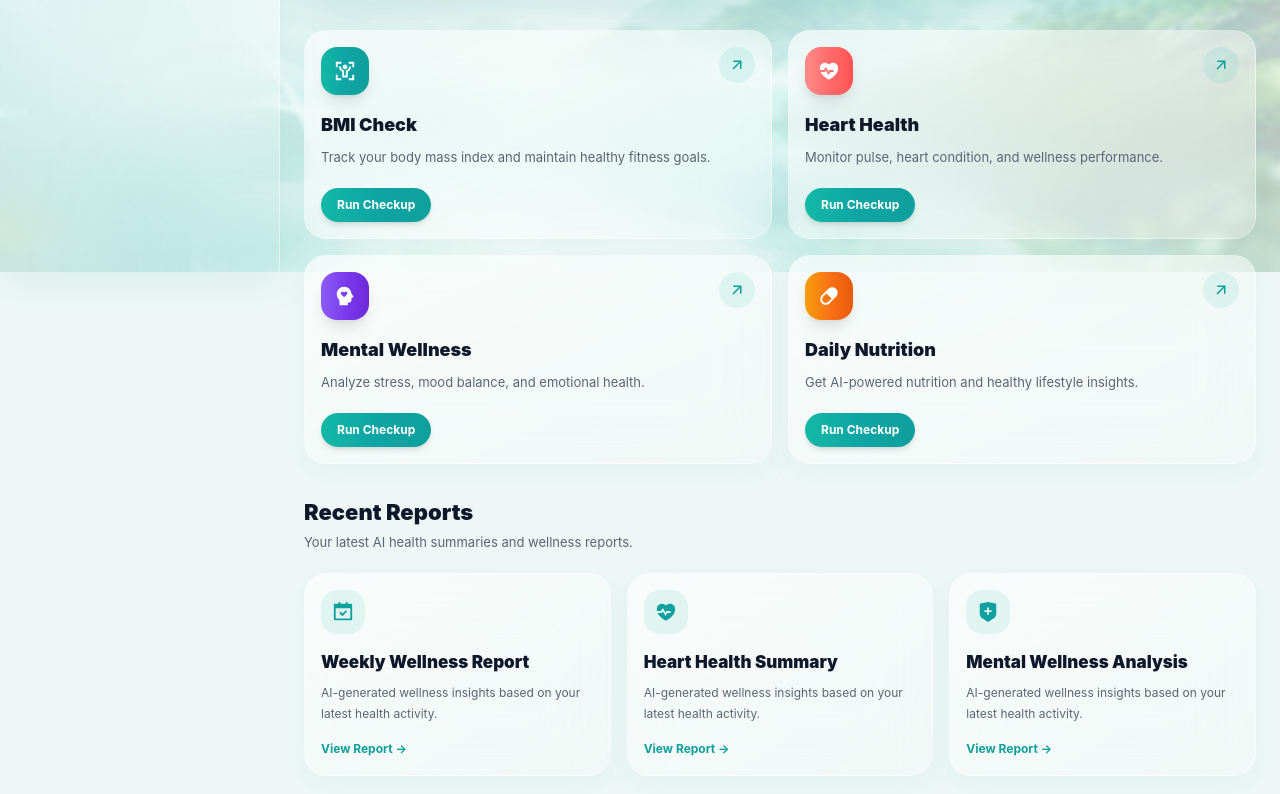
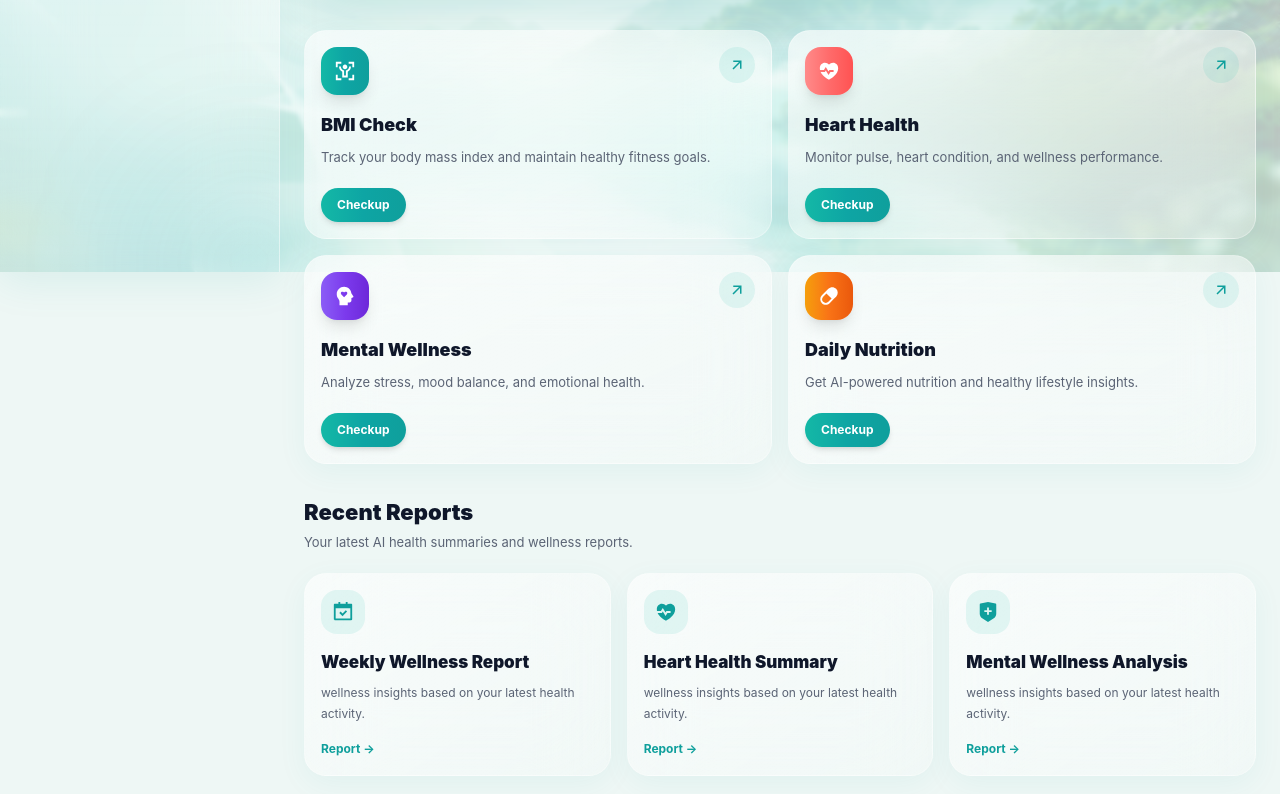
Before and after one commit to rajatghoshrg/my-swastha, a React (Vite) app: page /checkup in a window 1280 px wide. Shown: the part 528-1322 px from the top of the page. Built offline with nearby package versions, Linux system fonts and the light colour scheme.

Commit message:
updated checkup page

```diff
--- a/src/pages/Checkup.jsx
+++ b/src/pages/Checkup.jsx
@@ -287,7 +287,7 @@ const Checkup = () => {
                             hover:scale-105
                             transition-all duration-300">
 
-                                Run Checkup
+                                Checkup
 
                             </button>
 
@@ -388,7 +388,7 @@ const Checkup = () => {
                                 leading-[1.7]
                                 text-[var(--text-gray)]">
 
-                                    AI-generated wellness insights based on your latest health activity.
+                                   wellness insights based on your latest health activity.
 
                                 </p>
 
@@ -398,7 +398,7 @@ const Checkup = () => {
                                 text-[12px]
                                 font-bold">
 
-                                    View Report →
+                                    Report →
 
                                 </button>
 
```
